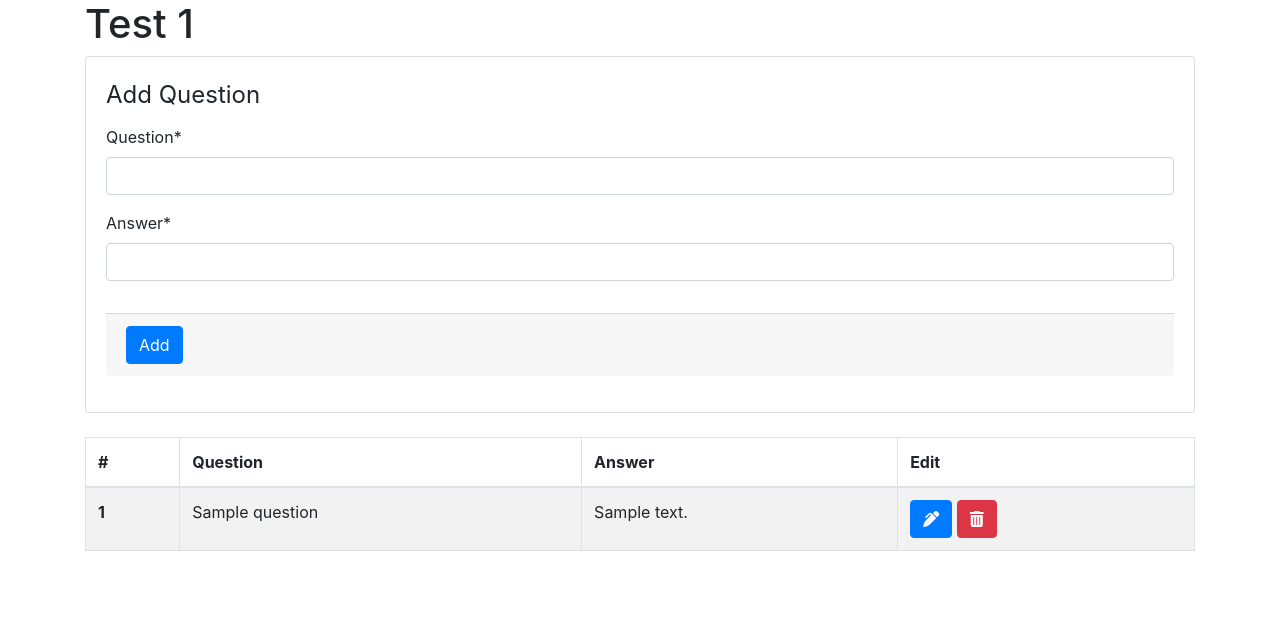
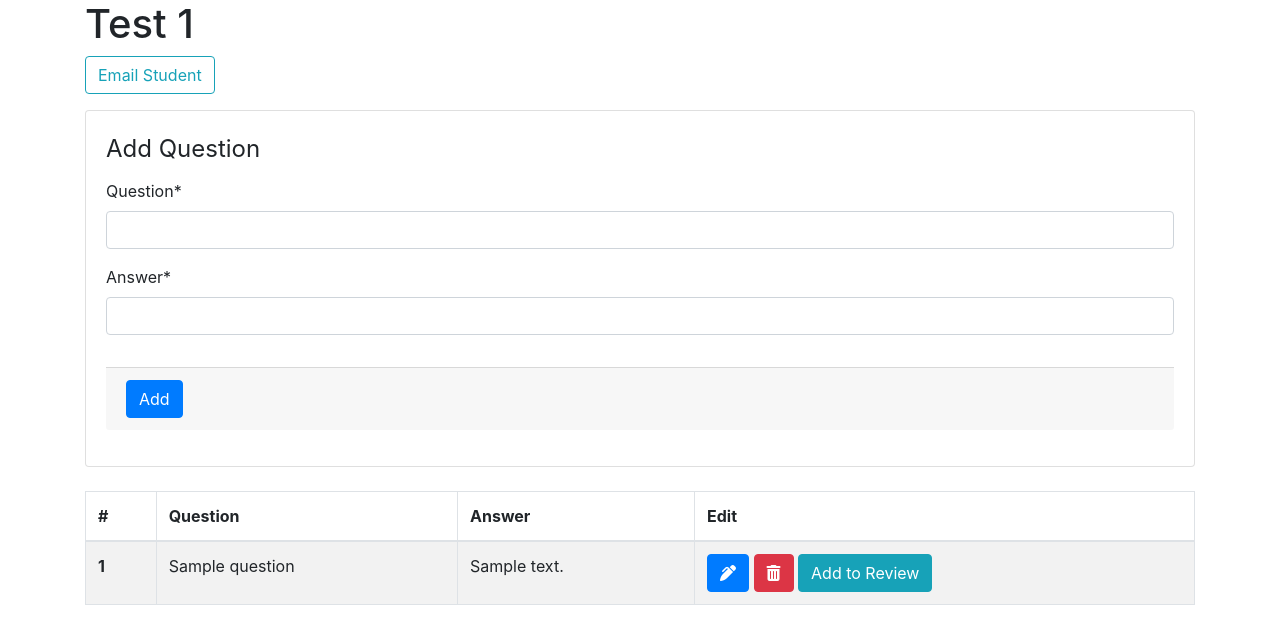
Before and after one commit to hassanaziz0012/lessons-with-a-native, a Django app: page /tests/1/ in a window 1280 px wide. Shown: the part 56-700 px from the top of the page. Run offline with Django 3.2, Linux system fonts and the light colour scheme; data comes from the database, SQL or seed files in the repository; both versions use the stored data as it was after the commit; tables that the repository leaves empty hold one stand-in row (values such as "Sample post"); some libraries are stand-ins or nearby versions.

Commit message:
Sending emails to students

```diff
--- a/lessonswithanative/settings.py
+++ b/lessonswithanative/settings.py
@@ -118,7 +118,6 @@ USE_TZ = True
 
 CRISPY_TEMPLATE_PACK = 'bootstrap4'
 
-# Static files (CSS, JavaScript, Images)
 # https://docs.djangoproject.com/en/3.1/howto/static-files/
 
 STATIC_URL = '/static/'
--- a/main/forms.py
+++ b/main/forms.py
@@ -45,3 +45,12 @@ class UpdateQuestionForm(forms.ModelForm):
     class Meta:
         model = Question
         fields = ['question', 'answer']
+
+class EmailStudentForm(forms.Form):
+
+    recipient = forms.EmailField(label='Recipient\'s Email Address')
+    subject = forms.CharField(max_length=120)
+    body = forms.CharField(widget=forms.Textarea)
+
+    class Meta:
+        fields = ['recipient', 'subject', 'body']
--- a/main/models.py
+++ b/main/models.py
@@ -17,6 +17,9 @@ class Test(models.Model):
     test_status_due = models.ManyToManyField('StudentProfile', related_name='test_status_due')
 
     test_order = models.IntegerField(default=0)
+
+    supporting_material = models.CharField(max_length=500, null=True)
+    review_questions = models.ForeignKey('Question', related_name='review_questions', on_delete=models.CASCADE, null=True)
 
     def __str__(self) -> str:
         return f"{self.test_name}"
--- a/main/templates/main/test.html
+++ b/main/templates/main/test.html
@@ -3,6 +3,46 @@
 
 {% block content %}
 <h1>{{test.test_name}}</h1>
+
+<!-- Button trigger modal -->
+<button type="button" class="btn btn-outline-info mb-3" data-toggle="modal" data-target="#exampleModal">
+    Email Student
+</button>
+
+  <!-- Modal -->
+<div class="modal fade" id="exampleModal" tabindex="-1" role="dialog" aria-labelledby="exampleModalLabel" aria-hidden="true">
+    <div class="modal-dialog" role="document">
+        <div class="modal-content">
+
+            <div class="modal-header">
+
+                <h5 class="modal-title" id="exampleModalLabel">Email Student</h5>
+
+                <button type="button" class="close" data-dismiss="modal" aria-label="Close">
+                    <span aria-hidden="true">&times;</span>
+                </button>
+
+            </div>
+
+            <div class="modal-body">
+                <form action="{% url 'send-student-email' test.id %}" method="post">
+                    <fieldset class="form-group">
+                        {%csrf_token%}
+                        {{e_form|crispy}}
+                    </fieldset>
+            </div>
+
+            <div class="modal-footer">
+                <button type="button" class="btn btn-secondary" data-dismiss="modal">Close</button>
+                <button type="submit" class="btn btn-primary">Save changes</button>
+            </form>
+
+            </div>
+
+        </div>
+    </div>
+</div>
+
 
 <form action="" method="post">
     <div class="card card-body">
@@ -36,7 +76,9 @@
             <tr>
                 <th scope="row">{{forloop.counter}}</th>
                 <td>{{question.question}}</td>
+
                 <td>{{question.answer}}</td>
+
                 <td>
                     <a href="{% url 'update-question' test_id=test.id question_id=question.id %}">
                         <button title="Update Question" class="btn btn-primary">
@@ -49,7 +91,12 @@
                             <i class="fas fa-trash-alt"></i>
                         </button>
                     </a>
+
+                    <a href="#">
+                        <button class="btn btn-info">Add to Review</button>
+                    </a>
                 </td>
+
             </tr>
         {% endfor %}
     </tbody>
--- a/main/templates/main/test_score_good.html
+++ b/main/templates/main/test_score_good.html
@@ -5,6 +5,9 @@
 <hr>
 
 <script src="https://cdnjs.cloudflare.com/ajax/libs/jquery/3.3.1/jquery.min.js"></script>
+
+<button class="btn btn-success mb-3">Next</button>
+<button class="btn btn-primary mb-3">Previous</button>
 
 <table class="table table-bordered table-striped">
     <thead class="thead-dark">
--- a/main/urls.py
+++ b/main/urls.py
@@ -27,4 +27,6 @@ urlpatterns = [
     path('tests/<int:test_id>/move/up', views.test_move_up, name='test-move-up'),
     path('tests/<int:test_id>/move/down', views.test_move_down, name='test-move-down'),
 
+    path('tests/<int:test_id>/send-mail', views.send_student_email, name='send-student-email'),
+
 ]
--- a/main/views.py
+++ b/main/views.py
@@ -3,11 +3,14 @@ from django.shortcuts import render
 # Create your views here.
 from django.shortcuts import redirect, render
 from django.contrib import messages
+from django.urls import reverse_lazy
 
 from .forms import (AddQuestionForm, StudentProfileForm, UpdateStudentProfileForm, CreateTestForm,
-    UpdateTestForm, UpdateQuestionForm)
+    UpdateTestForm, UpdateQuestionForm, EmailStudentForm)
 from .models import StudentProfile, Test, Question
 
+from email.message import EmailMessage
+import smtplib
 
 def write_to_file(content):
     '''Used mostly for debugging purposes.
@@ -141,7 +144,7 @@ def tests(request):
         'questions': questions,
         'form': c_form,
         'u_form': u_form,
-        'last_test': len(Test.objects.all()) - 1
+        'last_test': len(Test.objects.all()) - 1,
     }
     return render(request, 'main/tests.html', context=context)
 
@@ -158,6 +161,7 @@ def test(request, test_id):
 
     if request.method == 'POST':
         form = AddQuestionForm(request.POST)
+        e_form = EmailStudentForm(request.POST)
 
         if form.is_valid():
             form.save(commit=False)
@@ -170,12 +174,15 @@ def test(request, test_id):
 
     else:
         form = AddQuestionForm()
+        e_form = EmailStudentForm()
+
 
     context = {
         'title': test.test_name,
         'test': test,
         'questions': questions,
         'form': form,
+        'e_form': e_form,
     }
     return render(request, 'main/test.html', context=context)
 
@@ -345,7 +352,6 @@ def test_move_up(request, test_id):
 
     return redirect('tests')
 
-
 def test_move_down(request, test_id):
     test = Test.objects.filter(pk=test_id).first()
 
@@ -360,3 +366,28 @@ def test_move_down(request, test_id):
     next_test.save()
 
     return redirect('tests')
+
+def send_student_email(request, test_id):
+    test = Test.objects.filter(pk=test_id).first()
+
+    message = EmailMessage()
+    message['From'] = 'lessonswithanative@gmail.com'
+    message['To'] = request.POST.get('recipient')
+    message['Subject'] = request.POST.get('subject')
+    message.set_content(
+        f'''{request.POST.get('body')}
+
+Test: {test.test_name}
+
+Best Regards
+Lessons with a Native'''
+    )
+
+    with smtplib.SMTP_SSL('smtp.gmail.com', 465) as smtp:
+        smtp.login('lessonswithanative@gmail.com', 'Noki@7250i')
+        smtp.send_message(message)
+
+    return redirect('test', test_id)
+
+def add_to_review(request, question_id):
+    pass
```
Also changed, not shown: db.sqlite3, main/migrations/0022_test_supporting_material.py (added), main/migrations/0023_test_review_questions.py (added).
